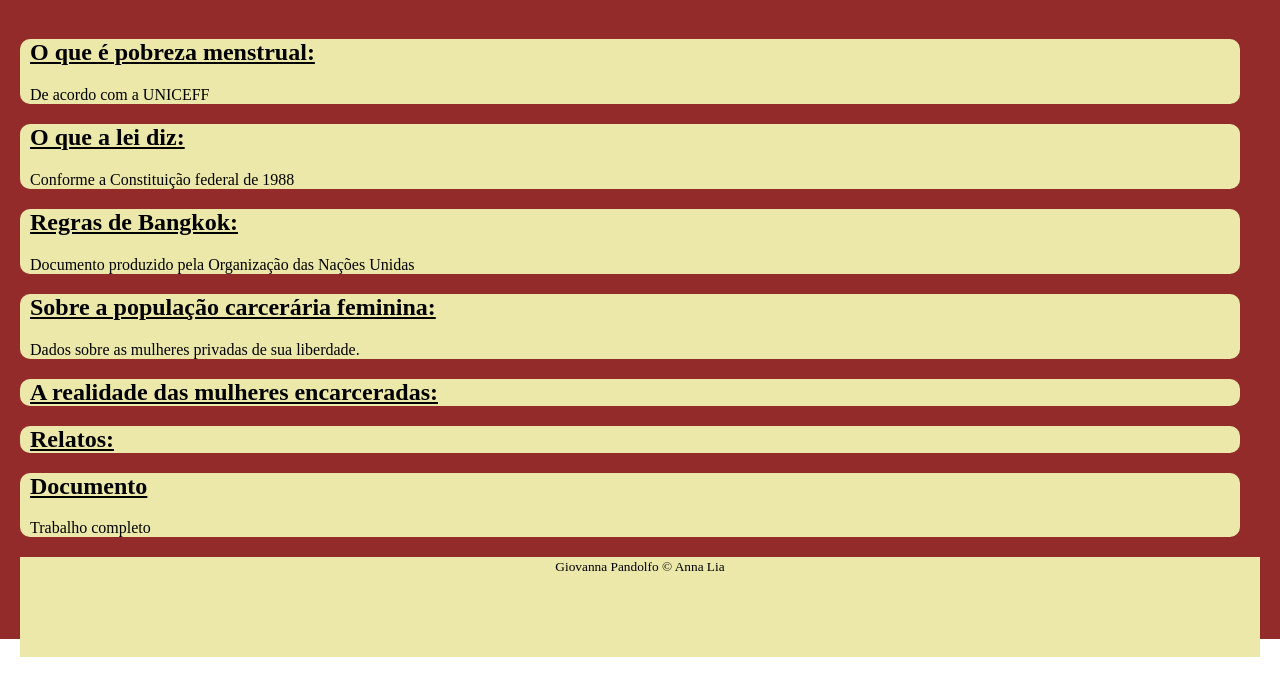
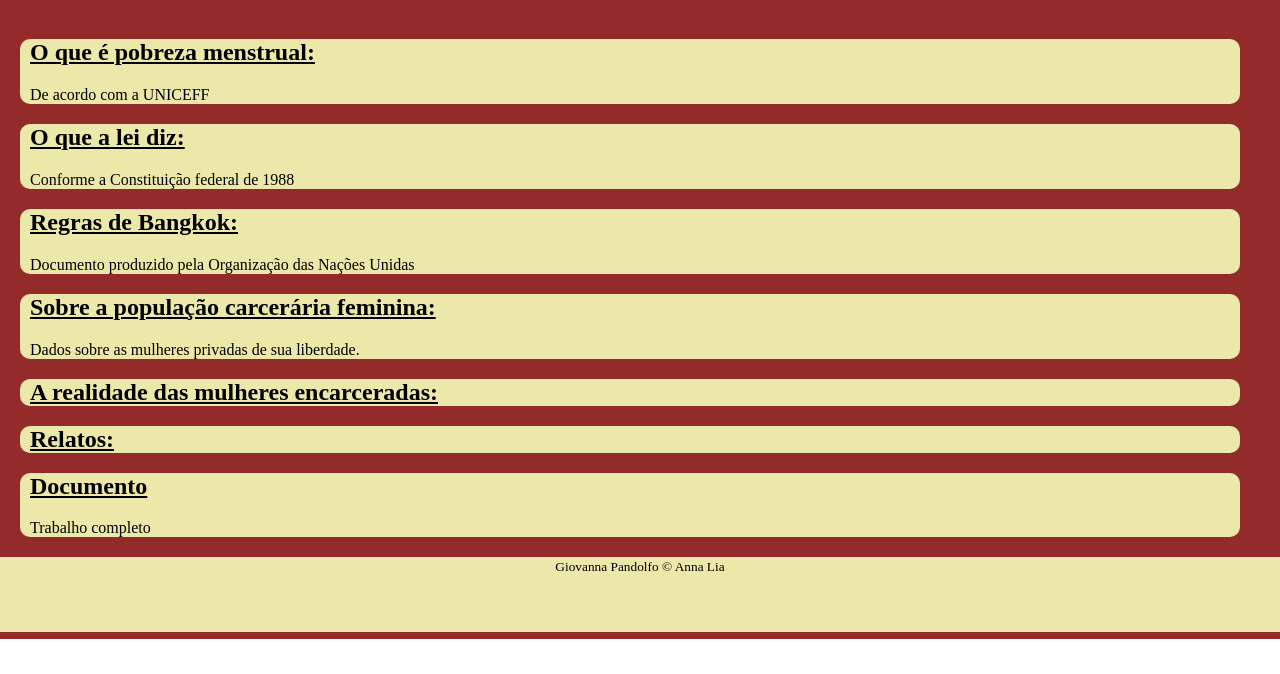
Before and after one commit to annalialira/pobreza-menstrual, a PHP site: page / in a window 1280 px wide. Shown: the part 126-800 px from the top of the page. Run offline with PHP 8.4, Linux system fonts and the light colour scheme; data comes from the database, SQL or seed files in the repository; some web fonts are replaced.

Commit message:
up
Co-Authored-By: Giovanna Pandolfo <108467195+GiovannaPandolfo@users.noreply.github.com>

```diff
--- a/artigo.php
+++ b/artigo.php
@@ -16,6 +16,7 @@ $artigoid = $_GET['id'];
     <h2><a class="linkcor" href="artigo.php?id=<?php echo $row['artigoid'];?>"><?php echo $row['titulo'];?></a></h2>
     <p class="textoartigo "href="artigo.php?id=<?php echo $row['artigoid'];?>"><?php echo $row['subtitulo'];?></p>
     <p href="artigo.php?id=<?php echo $row['artigoid'];?>"><?php echo $row['texto'];?></p>
+    <img src="img/<?php echo $row['imgprincipal'];?>" alt="" srcset="">
     <p href="artigo.php?id=<?php echo $row['artigoid'];?>"><?php echo $row['autor'];?></p>
     </div>
     <footer id="sticky-footer">
--- a/style.css
+++ b/style.css
@@ -5,7 +5,7 @@ body {
 
 header {
     background-color: rgb(236, 232, 169);
-height: 75px;
+    height: 75px;
     padding: 25px;
     text-align: center;
 }
@@ -14,7 +14,6 @@ main {
     background-color: #932b2b;
     padding: 20px;
     height: 600px;
-    margin-bottom: 20px;
     justify-content: center;
 }
 .block {
@@ -58,8 +57,11 @@ h2, p{
 
 footer{
     background-color: rgb(236, 232, 169);
+    height: 75px;
     text-align: center;
-    height: 100px;
-    margin-bottom: 70px;
-
+    padding: 0;
+    margin-right: -20px;
+    margin-left: -20px;
+    margin-bottom: 20px;
+    color: rgb(236, 232, 169));
 }
```
Also changed, not shown: img/ban.png (added), img/encarcerada.jpg (added), img/lei.jpg (added), img/mulheres.jpg (added), img/pobreza.png (added), img/realidade.jpg (added).
